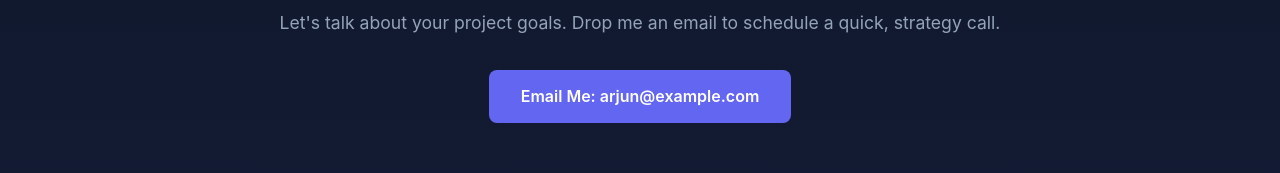
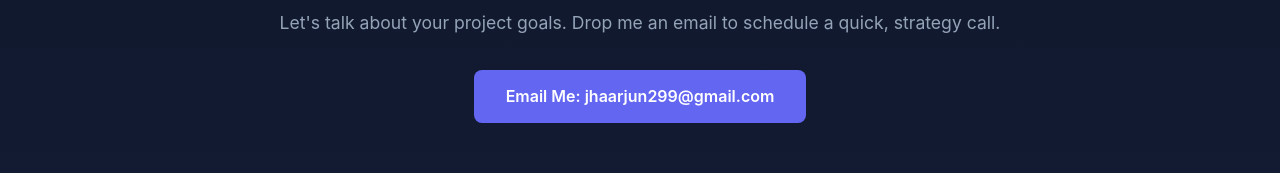
Before and after one commit to jhaarjun299-collab/arjun-webdeveloper, a plain HTML site: page index.html in a window 1280 px wide. Shown: the part 2287-2460 px from the top of the page. Drawn offline with Linux system fonts and the light colour scheme.

Commit message:
Update index.html

```diff
--- a/index.html
+++ b/index.html
@@ -392,7 +392,7 @@
         <div class="container">
             <h2 class="section-title">Ready to Upgrade Your Digital Presence?</h2>
             <p>Let's talk about your project goals. Drop me an email to schedule a quick, strategy call.</p>
-            <a href="mailto:arjun@example.com?subject=Website%20Inquiry" class="btn">Email Me: arjun@example.com</a>
+            <a href="mailto:jhaarjun299@gmail.com?subject=Website%20Inquiry" class="btn">Email Me: jhaarjun299@gmail.com</a>
         </div>
     </section>
 
```
